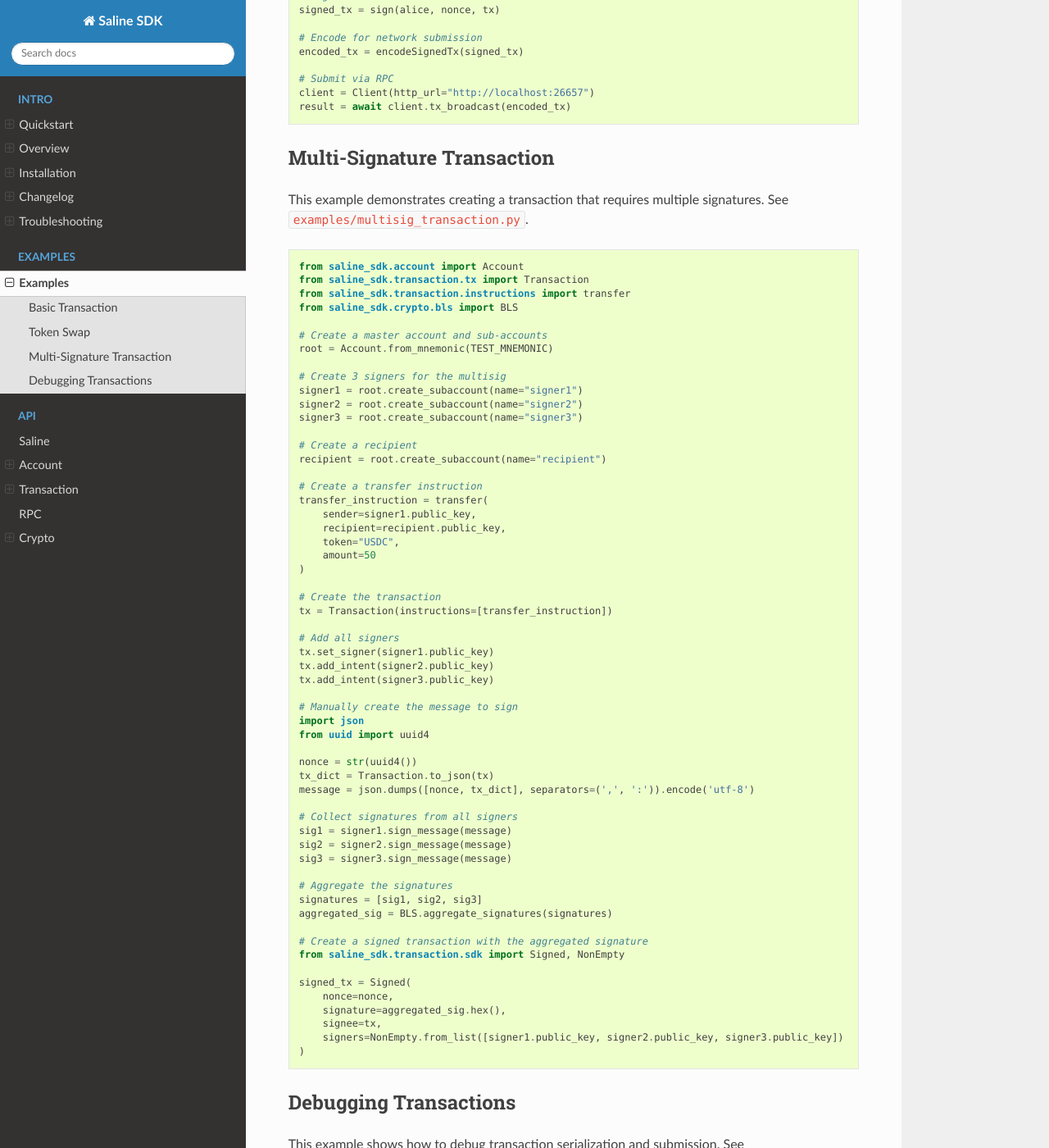
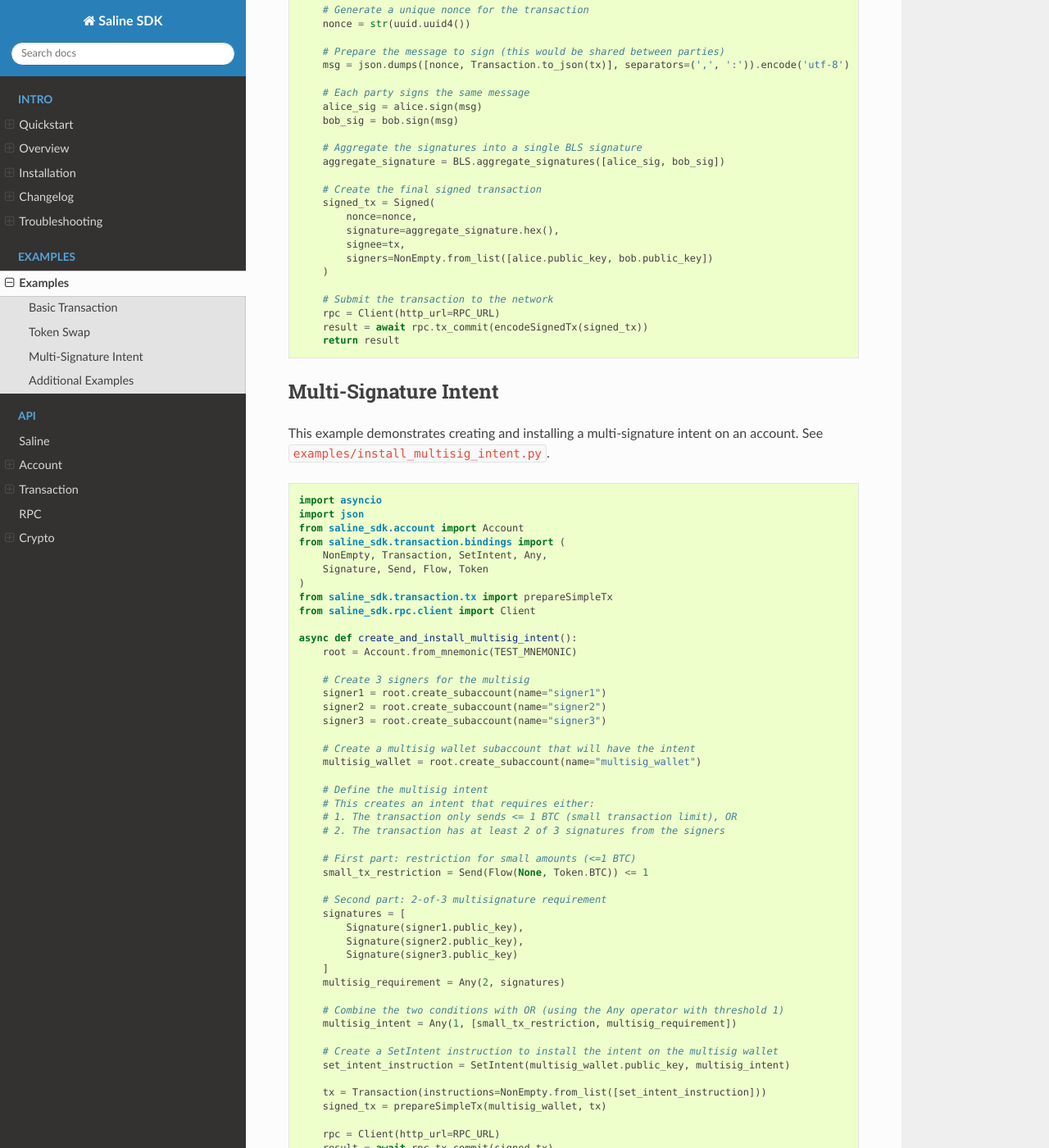
Before and after one commit to risingsealabs/saline-sdk, a Sphinx documentation site: the page built from docs/examples.rst, in a window 1280 px wide and 1400 px high, scrolled down 1887 px. Shown: the whole window at 82% size. Built offline with Sphinx 7.4.7 and the Read the Docs theme 3.1.0, drawn with Linux system fonts in a browser that asks for light colours; the version number is read from the project's files by our own code; some of the changed text lies outside the part shown.

Commit message:
update examples in docs + gitgnore

```diff
--- a/docs/examples.rst
+++ b/docs/examples.rst
@@ -8,54 +8,44 @@ These examples correspond to the scripts found in the ``examples/`` directory of
 Basic Transaction
 ===============
 
-This example demonstrates how to create, sign, and submit a basic transfer transaction. See ``examples/basic_transaction.py``.
+This example demonstrates how to create and submit a basic transfer transaction. See ``examples/basic_transaction.py``.
 
 .. code-block:: python
 
     import asyncio
     import json
-    import uuid
-    import base64
     from saline_sdk.account import Account
     from saline_sdk.rpc.client import Client
     from saline_sdk.transaction.instructions import transfer
-    from saline_sdk.transaction.tx import Transaction, sign, encodeSignedTx
+    from saline_sdk.transaction.bindings import NonEmpty, Transaction
+    from saline_sdk.transaction.tx import prepareSimpleTx
 
-    # Create the root account from mnemonic
-    account = Account.from_mnemonic(TEST_MNEMONIC)
+    TEST_MNEMONIC = "excuse ozone east canoe duck tortoise dentist approve bid wagon area funny"
+    RPC_URL = "http://localhost:26657"
 
-    # Derive subaccounts for sender and receiver
-    sender = account.create_subaccount(name="sender")
-    receiver = account.create_subaccount(name="receiver")
+    async def main():
+        # Create the root account from mnemonic
+        account = Account.from_mnemonic(TEST_MNEMONIC)
 
-    # Create a transfer instruction
-    transfer_instruction = transfer(
-        sender=sender.public_key,
-        recipient=receiver.public_key,
-        token="USDC",
-        amount=20
-    )
+        # Derive subaccounts for sender and receiver
+        sender = account.create_subaccount(name="sender")
+        receiver = account.create_subaccount(name="receiver")
 
-    # Create a transaction
-    tx = Transaction(
-        instructions=[transfer_instruction]
-    )
+        transfer_instruction = transfer(
+            sender=sender.public_key,
+            recipient=receiver.public_key,
+            token="USDC",
+            amount=20
+        )
 
-    # Set the signer
-    tx.set_signer(sender.public_key)
+        tx = Transaction(
+            instructions=NonEmpty.from_list([transfer_instruction]),
+        )
 
-    # Generate a nonce
-    nonce = str(uuid.uuid4())
-
-    # Sign the transaction
-    signed_tx = sign(sender, nonce, tx)
-
-    # Encode for network submission
-    encoded_tx = encodeSignedTx(signed_tx)
-
-    # Submit via RPC
-    client = Client(http_url="http://localhost:26657")
-    result = await client.tx_broadcast(encoded_tx)
+        rpc = Client(http_url=RPC_URL)
+        # Submit transaction and wait for validation
+        result = await rpc.tx_broadcast(prepareSimpleTx(sender,tx))
+        print(f"\nRPC response: {json.dumps(result, indent=2)}")
 
 Token Swap
 =========
@@ -65,161 +55,139 @@ See ``examples/token_swap.py``.
 
 .. code-block:: python
 
+    import asyncio
+    import json
     import uuid
     from saline_sdk.account import Account
-    from saline_sdk.transaction.tx import Transaction, sign, encodeSignedTx
-    from saline_sdk.transaction.instructions import swap
+    from saline_sdk.transaction.bindings import NonEmpty, Signed, Transaction
+    from saline_sdk.transaction.tx import encodeSignedTx
+    from saline_sdk.transaction.instructions import transfer
     from saline_sdk.rpc.client import Client
+    from saline_sdk.crypto.bls import BLS
 
-    # Create a master account and sub-accounts for the swap participants
-    root = Account.from_mnemonic(TEST_MNEMONIC)
+    TEST_MNEMONIC = "excuse ozone east canoe duck tortoise dentist approve bid wagon area funny"
+    RPC_URL = "http://localhost:26657"
 
-    # Create accounts for the swap participants
-    alice = root.create_subaccount(name="alice")
-    bob = root.create_subaccount(name="bob")
+    async def create_and_submit_swap():
+        # Create accounts for the swap participants
+        root = Account.from_mnemonic(TEST_MNEMONIC)
+        alice = root.create_subaccount(name="alice")
+        bob = root.create_subaccount(name="bob")
 
-    # Create a swap instruction
-    swap_instructions = swap(
-        sender=alice.public_key,  # Alice is sending ETH
-        recipient=bob.public_key,  # to Bob
-        give_token="ETH",         # Alice gives ETH
-        give_amount=1,            # 1 ETH
-        take_token="USDC",        # Bob gives USDC
-        take_amount=1000          # 1000 USDC
-    )
+        # Define swap parameters
+        alice_token = "USDC"
+        alice_amount = 100
+        bob_token = "BTC"
+        bob_amount = 1
 
-    # Create the transaction
-    tx = Transaction(instructions=[swap_instructions])
+        # Create the transfer instructions for both sides of the swap
+        alice_instruction = transfer(
+            sender=alice.public_key,
+            recipient=bob.public_key,
+            token=alice_token,
+            amount=alice_amount
+        )
 
-    # Set the signer
-    tx.set_signer(alice.public_key)
+        bob_instruction = transfer(
+            sender=bob.public_key,
+            recipient=alice.public_key,
+            token=bob_token,
+            amount=bob_amount
+        )
 
-    # Generate a nonce
-    nonce = str(uuid.uuid4())
+        # Combine the instructions into a single transaction
+        tx = Transaction(instructions=NonEmpty.from_list([alice_instruction, bob_instruction]))
 
-    # Sign the transaction
-    signed_tx = sign(alice, nonce, tx)
+        # Generate a unique nonce for the transaction
+        nonce = str(uuid.uuid4())
 
-    # Encode for network submission
-    encoded_tx = encodeSignedTx(signed_tx)
+        # Prepare the message to sign (this would be shared between parties)
+        msg = json.dumps([nonce, Transaction.to_json(tx)], separators=(',', ':')).encode('utf-8')
 
-    # Submit via RPC
-    client = Client(http_url="http://localhost:26657")
-    result = await client.tx_broadcast(encoded_tx)
+        # Each party signs the same message
+        alice_sig = alice.sign(msg)
+        bob_sig = bob.sign(msg)
 
-Multi-Signature Transaction
+        # Aggregate the signatures into a single BLS signature
+        aggregate_signature = BLS.aggregate_signatures([alice_sig, bob_sig])
+
+        # Create the final signed transaction
+        signed_tx = Signed(
+            nonce=nonce,
+            signature=aggregate_signature.hex(),
+            signee=tx,
+            signers=NonEmpty.from_list([alice.public_key, bob.public_key])
+        )
+
+        # Submit the transaction to the network
+        rpc = Client(http_url=RPC_URL)
+        result = await rpc.tx_commit(encodeSignedTx(signed_tx))
+        return result
+
+Multi-Signature Intent
 =========================
 
-This example demonstrates creating a transaction that requires multiple signatures.
-See ``examples/multisig_transaction.py``.
+This example demonstrates creating and installing a multi-signature intent on an account.
+See ``examples/install_multisig_intent.py``.
 
 .. code-block:: python
 
+    import asyncio
+    import json
     from saline_sdk.account import Account
-    from saline_sdk.transaction.tx import Transaction
-    from saline_sdk.transaction.instructions import transfer
-    from saline_sdk.crypto.bls import BLS
+    from saline_sdk.transaction.bindings import (
+        NonEmpty, Transaction, SetIntent, Any,
+        Signature, Send, Flow, Token
+    )
+    from saline_sdk.transaction.tx import prepareSimpleTx
+    from saline_sdk.rpc.client import Client
 
-    # Create a master account and sub-accounts
-    root = Account.from_mnemonic(TEST_MNEMONIC)
+    async def create_and_install_multisig_intent():
+        root = Account.from_mnemonic(TEST_MNEMONIC)
 
-    # Create 3 signers for the multisig
-    signer1 = root.create_subaccount(name="signer1")
-    signer2 = root.create_subaccount(name="signer2")
-    signer3 = root.create_subaccount(name="signer3")
+        # Create 3 signers for the multisig
+        signer1 = root.create_subaccount(name="signer1")
+        signer2 = root.create_subaccount(name="signer2")
+        signer3 = root.create_subaccount(name="signer3")
 
-    # Create a recipient
-    recipient = root.create_subaccount(name="recipient")
+        # Create a multisig wallet subaccount that will have the intent
+        multisig_wallet = root.create_subaccount(name="multisig_wallet")
 
-    # Create a transfer instruction
-    transfer_instruction = transfer(
-        sender=signer1.public_key,
-        recipient=recipient.public_key,
-        token="USDC",
-        amount=50
-    )
+        # Define the multisig intent
+        # This creates an intent that requires either:
+        # 1. The transaction only sends <= 1 BTC (small transaction limit), OR
+        # 2. The transaction has at least 2 of 3 signatures from the signers
 
-    # Create the transaction
-    tx = Transaction(instructions=[transfer_instruction])
+        # First part: restriction for small amounts (<=1 BTC)
+        small_tx_restriction = Send(Flow(None, Token.BTC)) <= 1
 
-    # Add all signers
-    tx.set_signer(signer1.public_key)
-    tx.add_intent(signer2.public_key)
-    tx.add_intent(signer3.public_key)
+        # Second part: 2-of-3 multisignature requirement
+        signatures = [
+            Signature(signer1.public_key),
+            Signature(signer2.public_key),
+            Signature(signer3.public_key)
+        ]
+        multisig_requirement = Any(2, signatures)
 
-    # Manually create the message to sign
-    import json
-    from uuid import uuid4
+        # Combine the two conditions with OR (using the Any operator with threshold 1)
+        multisig_intent = Any(1, [small_tx_restriction, multisig_requirement])
 
-    nonce = str(uuid4())
-    tx_dict = Transaction.to_json(tx)
-    message = json.dumps([nonce, tx_dict], separators=(',', ':')).encode('utf-8')
+        # Create a SetIntent instruction to install the intent on the multisig wallet
+        set_intent_instruction = SetIntent(multisig_wallet.public_key, multisig_intent)
 
-    # Collect signatures from all signers
-    sig1 = signer1.sign_message(message)
-    sig2 = signer2.sign_message(message)
-    sig3 = signer3.sign_message(message)
+        tx = Transaction(instructions=NonEmpty.from_list([set_intent_instruction]))
+        signed_tx = prepareSimpleTx(multisig_wallet, tx)
 
-    # Aggregate the signatures
-    signatures = [sig1, sig2, sig3]
-    aggregated_sig = BLS.aggregate_signatures(signatures)
+        rpc = Client(http_url=RPC_URL)
+        result = await rpc.tx_commit(signed_tx)
+        return result
 
-    # Create a signed transaction with the aggregated signature
-    from saline_sdk.transaction.sdk import Signed, NonEmpty
+Additional Examples
+=================
 
-    signed_tx = Signed(
-        nonce=nonce,
-        signature=aggregated_sig.hex(),
-        signee=tx,
-        signers=NonEmpty.from_list([signer1.public_key, signer2.public_key, signer3.public_key])
-    )
+The SDK repository contains additional example files demonstrating more advanced use cases:
 
-Debugging Transactions
-=====================
-
-This example shows how to debug transaction serialization and submission.
-See ``examples/debug_transaction.py``.
-
-.. code-block:: python
-
-    import json
-    import binascii
-    import base64
-    import logging
-
-    # Set up logging
-    logging.basicConfig(level=logging.DEBUG)
-
-    # Helper function to print dictionaries in a sorted, consistent way
-    def sort_nested_dict(d):
-        """Recursively sort all nested dictionaries by key."""
-        if isinstance(d, dict):
-            return {k: sort_nested_dict(v) for k, v in sorted(d.items())}
-        elif isinstance(d, list):
-            return [sort_nested_dict(x) for x in d]
-        else:
-            return d
-
-    # Serialize transaction for network submission
-    def serialize_for_network(tx):
-        # First, sort the dictionary to ensure consistent serialization
-        sorted_tx = sort_nested_dict(tx)
-
-        # Convert to JSON with no whitespace
-        json_data = json.dumps(sorted_tx, separators=(',', ':')).encode('utf-8')
-
-        # Convert JSON bytes to hex string
-        hex_data = binascii.hexlify(json_data)
-
-        # Print debug info
-        print(f"JSON payload: {json_data.decode('utf-8')}")
-        print(f"JSON length: {len(json_data)} bytes")
-        print(f"Hex payload: {hex_data[:64].decode('utf-8')}...")
-        print(f"Hex length: {len(hex_data)} bytes")
-
-        # Base64 encode for network submission
-        base64_data = base64.b64encode(hex_data).decode('utf-8')
-        print(f"Base64 payload: {base64_data[:64]}...")
-        print(f"Base64 length: {len(base64_data)} bytes")
-
-        return hex_data
+1. ``install_swap_intent.py`` - Setting up an intent to enable automated swaps
+2. ``intent_queries_example.py`` - Querying the blockchain for intent information
+3. ``simple_matcher.py`` - Implementing a matching engine for swap intents
+4. ``fulfill_faucet_intent.py`` - Interacting with faucet intents to obtain tokens
```
Also changed, not shown: 1 other file.
